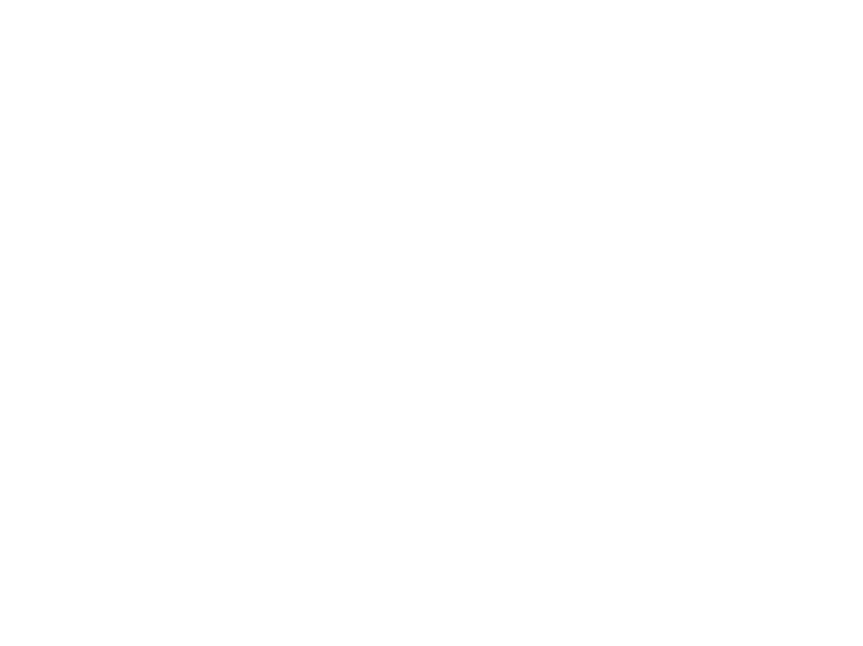
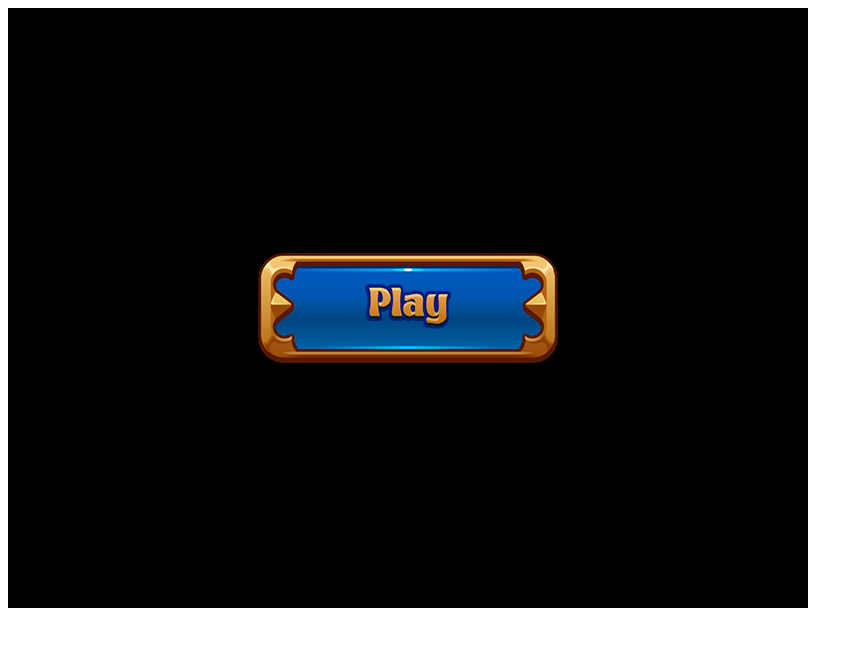
Before and after one commit to juanarviz/tablero, a plain HTML site: page index.html in a window 1280 px wide. Shown: the whole page, without its empty margins (0-863 px from the left). Drawn offline with Linux system fonts and the light colour scheme.

Commit message:
archivo de inicio

```diff
--- /dev/null
+++ b/assets/columns.json
@@ -0,0 +1,417 @@
+{"frames": {
+
+"diamond_0000":
+{
+	"frame": {"x":2,"y":2,"w":64,"h":64},
+	"rotated": false,
+	"trimmed": false,
+	"spriteSourceSize": {"x":0,"y":0,"w":64,"h":64},
+	"sourceSize": {"w":64,"h":64},
+	"pivot": {"x":0.5,"y":0.5}
+},
+"diamond_0001":
+{
+	"frame": {"x":2,"y":68,"w":64,"h":64},
+	"rotated": false,
+	"trimmed": false,
+	"spriteSourceSize": {"x":0,"y":0,"w":64,"h":64},
+	"sourceSize": {"w":64,"h":64},
+	"pivot": {"x":0.5,"y":0.5}
+},
+"diamond_0002":
+{
+	"frame": {"x":2,"y":134,"w":64,"h":64},
+	"rotated": false,
+	"trimmed": false,
+	"spriteSourceSize": {"x":0,"y":0,"w":64,"h":64},
+	"sourceSize": {"w":64,"h":64},
+	"pivot": {"x":0.5,"y":0.5}
+},
+"diamond_0003":
+{
+	"frame": {"x":68,"y":2,"w":64,"h":64},
+	"rotated": false,
+	"trimmed": false,
+	"spriteSourceSize": {"x":0,"y":0,"w":64,"h":64},
+	"sourceSize": {"w":64,"h":64},
+	"pivot": {"x":0.5,"y":0.5}
+},
+"diamond_0004":
+{
+	"frame": {"x":68,"y":68,"w":64,"h":64},
+	"rotated": false,
+	"trimmed": false,
+	"spriteSourceSize": {"x":0,"y":0,"w":64,"h":64},
+	"sourceSize": {"w":64,"h":64},
+	"pivot": {"x":0.5,"y":0.5}
+},
+"diamond_0005":
+{
+	"frame": {"x":68,"y":134,"w":64,"h":64},
+	"rotated": false,
+	"trimmed": false,
+	"spriteSourceSize": {"x":0,"y":0,"w":64,"h":64},
+	"sourceSize": {"w":64,"h":64},
+	"pivot": {"x":0.5,"y":0.5}
+},
+"diamond_0006":
+{
+	"frame": {"x":134,"y":2,"w":64,"h":64},
+	"rotated": false,
+	"trimmed": false,
+	"spriteSourceSize": {"x":0,"y":0,"w":64,"h":64},
+	"sourceSize": {"w":64,"h":64},
+	"pivot": {"x":0.5,"y":0.5}
+},
+"diamond_0007":
+{
+	"frame": {"x":134,"y":68,"w":64,"h":64},
+	"rotated": false,
+	"trimmed": false,
+	"spriteSourceSize": {"x":0,"y":0,"w":64,"h":64},
+	"sourceSize": {"w":64,"h":64},
+	"pivot": {"x":0.5,"y":0.5}
+},
+"diamond_0008":
+{
+	"frame": {"x":134,"y":134,"w":64,"h":64},
+	"rotated": false,
+	"trimmed": false,
+	"spriteSourceSize": {"x":0,"y":0,"w":64,"h":64},
+	"sourceSize": {"w":64,"h":64},
+	"pivot": {"x":0.5,"y":0.5}
+},
+"diamond_0009":
+{
+	"frame": {"x":200,"y":2,"w":64,"h":64},
+	"rotated": false,
+	"trimmed": false,
+	"spriteSourceSize": {"x":0,"y":0,"w":64,"h":64},
+	"sourceSize": {"w":64,"h":64},
+	"pivot": {"x":0.5,"y":0.5}
+},
+"diamond_0010":
+{
+	"frame": {"x":200,"y":68,"w":64,"h":64},
+	"rotated": false,
+	"trimmed": false,
+	"spriteSourceSize": {"x":0,"y":0,"w":64,"h":64},
+	"sourceSize": {"w":64,"h":64},
+	"pivot": {"x":0.5,"y":0.5}
+},
+"diamond_0011":
+{
+	"frame": {"x":200,"y":134,"w":64,"h":64},
+	"rotated": false,
+	"trimmed": false,
+	"spriteSourceSize": {"x":0,"y":0,"w":64,"h":64},
+	"sourceSize": {"w":64,"h":64},
+	"pivot": {"x":0.5,"y":0.5}
+},
+"diamond_0012":
+{
+	"frame": {"x":266,"y":2,"w":64,"h":64},
+	"rotated": false,
+	"trimmed": false,
+	"spriteSourceSize": {"x":0,"y":0,"w":64,"h":64},
+	"sourceSize": {"w":64,"h":64},
+	"pivot": {"x":0.5,"y":0.5}
+},
+"diamond_0013":
+{
+	"frame": {"x":266,"y":68,"w":64,"h":64},
+	"rotated": false,
+	"trimmed": false,
+	"spriteSourceSize": {"x":0,"y":0,"w":64,"h":64},
+	"sourceSize": {"w":64,"h":64},
+	"pivot": {"x":0.5,"y":0.5}
+},
+"diamond_0014":
+{
+	"frame": {"x":266,"y":134,"w":64,"h":64},
+	"rotated": false,
+	"trimmed": false,
+	"spriteSourceSize": {"x":0,"y":0,"w":64,"h":64},
+	"sourceSize": {"w":64,"h":64},
+	"pivot": {"x":0.5,"y":0.5}
+},
+"diamond_0015":
+{
+	"frame": {"x":332,"y":2,"w":64,"h":64},
+	"rotated": false,
+	"trimmed": false,
+	"spriteSourceSize": {"x":0,"y":0,"w":64,"h":64},
+	"sourceSize": {"w":64,"h":64},
+	"pivot": {"x":0.5,"y":0.5}
+},
+"prism_0000":
+{
+	"frame": {"x":332,"y":68,"w":64,"h":64},
+	"rotated": false,
+	"trimmed": false,
+	"spriteSourceSize": {"x":0,"y":0,"w":64,"h":64},
+	"sourceSize": {"w":64,"h":64},
+	"pivot": {"x":0.5,"y":0.5}
+},
+"prism_0001":
+{
+	"frame": {"x":332,"y":134,"w":64,"h":64},
+	"rotated": false,
+	"trimmed": false,
+	"spriteSourceSize": {"x":0,"y":0,"w":64,"h":64},
+	"sourceSize": {"w":64,"h":64},
+	"pivot": {"x":0.5,"y":0.5}
+},
+"prism_0002":
+{
+	"frame": {"x":398,"y":2,"w":64,"h":64},
+	"rotated": false,
+	"trimmed": false,
+	"spriteSourceSize": {"x":0,"y":0,"w":64,"h":64},
+	"sourceSize": {"w":64,"h":64},
+	"pivot": {"x":0.5,"y":0.5}
+},
+"prism_0003":
+{
+	"frame": {"x":398,"y":68,"w":64,"h":64},
+	"rotated": false,
+	"trimmed": false,
+	"spriteSourceSize": {"x":0,"y":0,"w":64,"h":64},
+	"sourceSize": {"w":64,"h":64},
+	"pivot": {"x":0.5,"y":0.5}
+},
+"prism_0004":
+{
+	"frame": {"x":398,"y":134,"w":64,"h":64},
+	"rotated": false,
+	"trimmed": false,
+	"spriteSourceSize": {"x":0,"y":0,"w":64,"h":64},
+	"sourceSize": {"w":64,"h":64},
+	"pivot": {"x":0.5,"y":0.5}
+},
+"prism_0005":
+{
+	"frame": {"x":464,"y":2,"w":64,"h":64},
+	"rotated": false,
+	"trimmed": false,
+	"spriteSourceSize": {"x":0,"y":0,"w":64,"h":64},
+	"sourceSize": {"w":64,"h":64},
+	"pivot": {"x":0.5,"y":0.5}
+},
+"prism_0006":
+{
+	"frame": {"x":464,"y":68,"w":64,"h":64},
+	"rotated": false,
+	"trimmed": false,
+	"spriteSourceSize": {"x":0,"y":0,"w":64,"h":64},
+	"sourceSize": {"w":64,"h":64},
+	"pivot": {"x":0.5,"y":0.5}
+},
+"ruby_0000":
+{
+	"frame": {"x":464,"y":134,"w":64,"h":64},
+	"rotated": false,
+	"trimmed": false,
+	"spriteSourceSize": {"x":0,"y":0,"w":64,"h":64},
+	"sourceSize": {"w":64,"h":64},
+	"pivot": {"x":0.5,"y":0.5}
+},
+"ruby_0001":
+{
+	"frame": {"x":530,"y":2,"w":64,"h":64},
+	"rotated": false,
+	"trimmed": false,
+	"spriteSourceSize": {"x":0,"y":0,"w":64,"h":64},
+	"sourceSize": {"w":64,"h":64},
+	"pivot": {"x":0.5,"y":0.5}
+},
+"ruby_0002":
+{
+	"frame": {"x":530,"y":68,"w":64,"h":64},
+	"rotated": false,
+	"trimmed": false,
+	"spriteSourceSize": {"x":0,"y":0,"w":64,"h":64},
+	"sourceSize": {"w":64,"h":64},
+	"pivot": {"x":0.5,"y":0.5}
+},
+"ruby_0003":
+{
+	"frame": {"x":530,"y":134,"w":64,"h":64},
+	"rotated": false,
+	"trimmed": false,
+	"spriteSourceSize": {"x":0,"y":0,"w":64,"h":64},
+	"sourceSize": {"w":64,"h":64},
+	"pivot": {"x":0.5,"y":0.5}
+},
+"ruby_0004":
+{
+	"frame": {"x":596,"y":2,"w":64,"h":64},
+	"rotated": false,
+	"trimmed": false,
+	"spriteSourceSize": {"x":0,"y":0,"w":64,"h":64},
+	"sourceSize": {"w":64,"h":64},
+	"pivot": {"x":0.5,"y":0.5}
+},
+"ruby_0005":
+{
+	"frame": {"x":596,"y":68,"w":64,"h":64},
+	"rotated": false,
+	"trimmed": false,
+	"spriteSourceSize": {"x":0,"y":0,"w":64,"h":64},
+	"sourceSize": {"w":64,"h":64},
+	"pivot": {"x":0.5,"y":0.5}
+},
+"ruby_0006":
+{
+	"frame": {"x":596,"y":134,"w":64,"h":64},
+	"rotated": false,
+	"trimmed": false,
+	"spriteSourceSize": {"x":0,"y":0,"w":64,"h":64},
+	"sourceSize": {"w":64,"h":64},
+	"pivot": {"x":0.5,"y":0.5}
+},
+"square_0000":
+{
+	"frame": {"x":662,"y":2,"w":64,"h":64},
+	"rotated": false,
+	"trimmed": false,
+	"spriteSourceSize": {"x":0,"y":0,"w":64,"h":64},
+	"sourceSize": {"w":64,"h":64},
+	"pivot": {"x":0.5,"y":0.5}
+},
+"square_0001":
+{
+	"frame": {"x":662,"y":68,"w":64,"h":64},
+	"rotated": false,
+	"trimmed": false,
+	"spriteSourceSize": {"x":0,"y":0,"w":64,"h":64},
+	"sourceSize": {"w":64,"h":64},
+	"pivot": {"x":0.5,"y":0.5}
+},
+"square_0002":
+{
+	"frame": {"x":662,"y":134,"w":64,"h":64},
+	"rotated": false,
+	"trimmed": false,
+	"spriteSourceSize": {"x":0,"y":0,"w":64,"h":64},
+	"sourceSize": {"w":64,"h":64},
+	"pivot": {"x":0.5,"y":0.5}
+},
+"square_0003":
+{
+	"frame": {"x":728,"y":2,"w":64,"h":64},
+	"rotated": false,
+	"trimmed": false,
+	"spriteSourceSize": {"x":0,"y":0,"w":64,"h":64},
+	"sourceSize": {"w":64,"h":64},
+	"pivot": {"x":0.5,"y":0.5}
+},
+"square_0004":
+{
+	"frame": {"x":728,"y":68,"w":64,"h":64},
+	"rotated": false,
+	"trimmed": false,
+	"spriteSourceSize": {"x":0,"y":0,"w":64,"h":64},
+	"sourceSize": {"w":64,"h":64},
+	"pivot": {"x":0.5,"y":0.5}
+},
+"square_0005":
+{
+	"frame": {"x":728,"y":134,"w":64,"h":64},
+	"rotated": false,
+	"trimmed": false,
+	"spriteSourceSize": {"x":0,"y":0,"w":64,"h":64},
+	"sourceSize": {"w":64,"h":64},
+	"pivot": {"x":0.5,"y":0.5}
+},
+"square_0006":
+{
+	"frame": {"x":794,"y":2,"w":64,"h":64},
+	"rotated": false,
+	"trimmed": false,
+	"spriteSourceSize": {"x":0,"y":0,"w":64,"h":64},
+	"sourceSize": {"w":64,"h":64},
+	"pivot": {"x":0.5,"y":0.5}
+},
+"square_0007":
+{
+	"frame": {"x":860,"y":2,"w":64,"h":64},
+	"rotated": false,
+	"trimmed": false,
+	"spriteSourceSize": {"x":0,"y":0,"w":64,"h":64},
+	"sourceSize": {"w":64,"h":64},
+	"pivot": {"x":0.5,"y":0.5}
+},
+"square_0008":
+{
+	"frame": {"x":926,"y":2,"w":64,"h":64},
+	"rotated": false,
+	"trimmed": false,
+	"spriteSourceSize": {"x":0,"y":0,"w":64,"h":64},
+	"sourceSize": {"w":64,"h":64},
+	"pivot": {"x":0.5,"y":0.5}
+},
+"square_0009":
+{
+	"frame": {"x":794,"y":68,"w":64,"h":64},
+	"rotated": false,
+	"trimmed": false,
+	"spriteSourceSize": {"x":0,"y":0,"w":64,"h":64},
+	"sourceSize": {"w":64,"h":64},
+	"pivot": {"x":0.5,"y":0.5}
+},
+"square_0010":
+{
+	"frame": {"x":794,"y":134,"w":64,"h":64},
+	"rotated": false,
+	"trimmed": false,
+	"spriteSourceSize": {"x":0,"y":0,"w":64,"h":64},
+	"sourceSize": {"w":64,"h":64},
+	"pivot": {"x":0.5,"y":0.5}
+},
+"square_0011":
+{
+	"frame": {"x":860,"y":68,"w":64,"h":64},
+	"rotated": false,
+	"trimmed": false,
+	"spriteSourceSize": {"x":0,"y":0,"w":64,"h":64},
+	"sourceSize": {"w":64,"h":64},
+	"pivot": {"x":0.5,"y":0.5}
+},
+"square_0012":
+{
+	"frame": {"x":926,"y":68,"w":64,"h":64},
+	"rotated": false,
+	"trimmed": false,
+	"spriteSourceSize": {"x":0,"y":0,"w":64,"h":64},
+	"sourceSize": {"w":64,"h":64},
+	"pivot": {"x":0.5,"y":0.5}
+},
+"square_0013":
+{
+	"frame": {"x":860,"y":134,"w":64,"h":64},
+	"rotated": false,
+	"trimmed": false,
+	"spriteSourceSize": {"x":0,"y":0,"w":64,"h":64},
+	"sourceSize": {"w":64,"h":64},
+	"pivot": {"x":0.5,"y":0.5}
+},
+"square_0014":
+{
+	"frame": {"x":926,"y":134,"w":64,"h":64},
+	"rotated": false,
+	"trimmed": false,
+	"spriteSourceSize": {"x":0,"y":0,"w":64,"h":64},
+	"sourceSize": {"w":64,"h":64},
+	"pivot": {"x":0.5,"y":0.5}
+}},
+"meta": {
+	"app": "http://www.codeandweb.com/texturepacker",
+	"version": "1.0",
+	"image": "gems.png",
+	"format": "RGBA8888",
+	"size": {"w":992,"h":200},
+	"scale": "1",
+	"smartupdate": "$TexturePacker:SmartUpdate:5dfda9c839d3ca51c00faf9458ba1fca:0b0be3727c36efcd76ae8acf6abbf211:81fc68276d1596f8f7ad75d59a9ce9b5$"
+}
+}
--- /dev/null
+++ b/index.js
@@ -0,0 +1,206 @@
+var Preloader = new Phaser.Class({
+
+    Extends: Phaser.Scene,
+
+    initialize:
+
+    function Preloader ()
+    {
+        Phaser.Scene.call(this, { key: 'preloader' });
+    },
+
+    preload: function ()
+    {
+        this.load.atlas('gems', 'assets/columns.png', 'assets/columns.json');
+        this.load.image('buttonBG', 'assets/button-bg.png');
+        this.load.image('buttonText', 'assets/button-text.png');
+        this.load.image('ayu', 'assets/ayu.png');
+    },
+
+    create: function ()
+    {
+        console.log('%c Preloader ', 'background: green; color: white; display: block;');
+
+        this.anims.create({ key: 'diamond', frames: this.anims.generateFrameNames('gems', { prefix: 'diamond_', end: 15, zeroPad: 4 }), repeat: -1 });
+        this.anims.create({ key: 'prism', frames: this.anims.generateFrameNames('gems', { prefix: 'prism_', end: 6, zeroPad: 4 }), repeat: -1 });
+        this.anims.create({ key: 'ruby', frames: this.anims.generateFrameNames('gems', { prefix: 'ruby_', end: 6, zeroPad: 4 }), repeat: -1 });
+        this.anims.create({ key: 'square', frames: this.anims.generateFrameNames('gems', { prefix: 'square_', end: 14, zeroPad: 4 }), repeat: -1 });
+
+        this.scene.start('mainmenu');
+    }
+
+});
+
+var MainMenu = new Phaser.Class({
+
+    Extends: Phaser.Scene,
+
+    initialize:
+
+    function MainMenu ()
+    {
+        Phaser.Scene.call(this, { key: 'mainmenu' });
+        window.MENU = this;
+    },
+
+    create: function ()
+    {
+        console.log('%c MainMenu ', 'background: green; color: white; display: block;');
+
+        var bg = this.add.image(0, 0, 'buttonBG');
+        var text = this.add.image(0, 0, 'buttonText');
+
+        var container = this.add.container(400, 300, [ bg, text ]);
+
+        bg.setInteractive();
+
+        bg.once('pointerup', function () {
+
+            this.scene.start('game');
+
+        }, this);
+    }
+
+});
+
+var Game = new Phaser.Class({
+
+    Extends: Phaser.Scene,
+
+    initialize:
+
+    function Game ()
+    {
+        Phaser.Scene.call(this, { key: 'game' });
+        window.GAME = this;
+
+        this.controls;
+        this.track;
+        this.text;
+    },
+
+    create: function ()
+    {
+        console.log('%c Game ', 'background: green; color: white; display: block;');
+
+        this.physics.world.setBounds(0, 0, 800 * 2, 600 * 2);
+
+        var spriteBounds = Phaser.Geom.Rectangle.Inflate(Phaser.Geom.Rectangle.Clone(this.physics.world.bounds), -100, -100);
+
+        //  Create loads of random sprites
+
+        var anims = [ 'diamond', 'prism', 'ruby', 'square' ];
+
+        for (var i = 0; i < 50; i++)
+        {
+            var pos = Phaser.Geom.Rectangle.Random(spriteBounds);
+
+            var block = this.physics.add.sprite(pos.x, pos.y, 'gems');
+
+            block.setVelocity(Phaser.Math.Between(200, 400), Phaser.Math.Between(200, 400));
+            block.setBounce(1).setCollideWorldBounds(true);
+
+            if (Math.random() > 0.5)
+            {
+                block.body.velocity.x *= -1;
+            }
+            else
+            {
+                block.body.velocity.y *= -1;
+            }
+
+            block.play(Phaser.Math.RND.pick(anims));
+
+            if (i === 0)
+            {
+                this.track = block;
+            }
+        }
+
+        var cursors = this.input.keyboard.createCursorKeys();
+
+        var controlConfig = {
+            camera: this.cameras.main,
+            left: cursors.left,
+            right: cursors.right,
+            up: cursors.up,
+            down: cursors.down,
+            zoomIn: this.input.keyboard.addKey(Phaser.Input.Keyboard.KeyCodes.Q),
+            zoomOut: this.input.keyboard.addKey(Phaser.Input.Keyboard.KeyCodes.E),
+            acceleration: 0.06,
+            drag: 0.0005,
+            maxSpeed: 1.0
+        };
+
+        this.controls = new Phaser.Cameras.Controls.SmoothedKeyControl(controlConfig);
+
+        this.add.text(0, 0, 'Use Cursors to scroll camera.\nClick to Quit', { font: '18px Courier', fill: '#00ff00' }).setScrollFactor(0);
+
+        this.text = this.add.text(400, 0, '', { font: '16px Courier', fill: '#00ff00' });
+
+        this.input.once('pointerup', function () {
+
+            this.scene.start('gameover');
+
+        }, this);
+
+    },
+
+    update: function (time, delta)
+    {
+        this.controls.update(delta);
+
+        this.text.setText([
+            'x: ' + this.track.x,
+            'y: ' + this.track.y
+        ]);
+    }
+
+});
+
+var GameOver = new Phaser.Class({
+
+    Extends: Phaser.Scene,
+
+    initialize:
+
+    function GameOver ()
+    {
+        Phaser.Scene.call(this, { key: 'gameover' });
+        window.OVER = this;
+    },
+
+    create: function ()
+    {
+        console.log('%c GameOver ', 'background: green; color: white; display: block;');
+
+        this.add.sprite(400, 300, 'ayu');
+
+        this.add.text(300, 500, 'Game Over - Click to start restart', { font: '16px Courier', fill: '#00ff00' });
+
+        this.input.once('pointerup', function (event) {
+
+            this.scene.start('mainmenu');
+
+        }, this);
+    }
+
+});
+
+var config = {
+    type: Phaser.AUTO,
+    width: 800,
+    height: 600,
+    backgroundColor: '#000000',
+    parent: 'phaser-example',
+    physics: {
+        default: 'arcade',
+        arcade: {
+            gravity: { y: 100 },
+            debug: true
+        }
+    },
+    scene: [ Preloader, MainMenu, Game, GameOver ]
+};
+
+var game = new Phaser.Game(config);
```
Also changed, not shown: index.html (+3 -2 lines), assets/ayu.png (added), assets/button-bg.png (added), assets/button-text.png (added), assets/columns.png (added), phaser.min.js (added).
